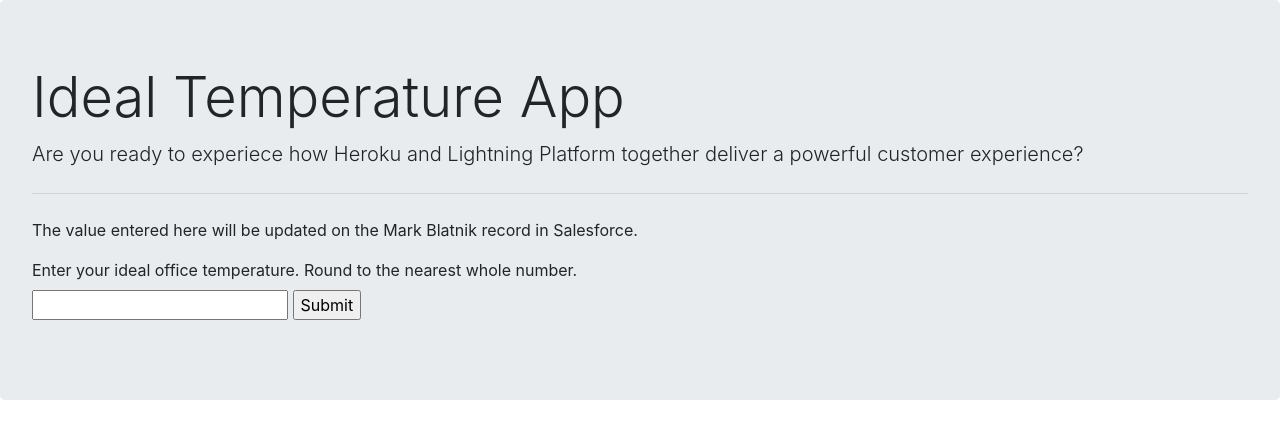
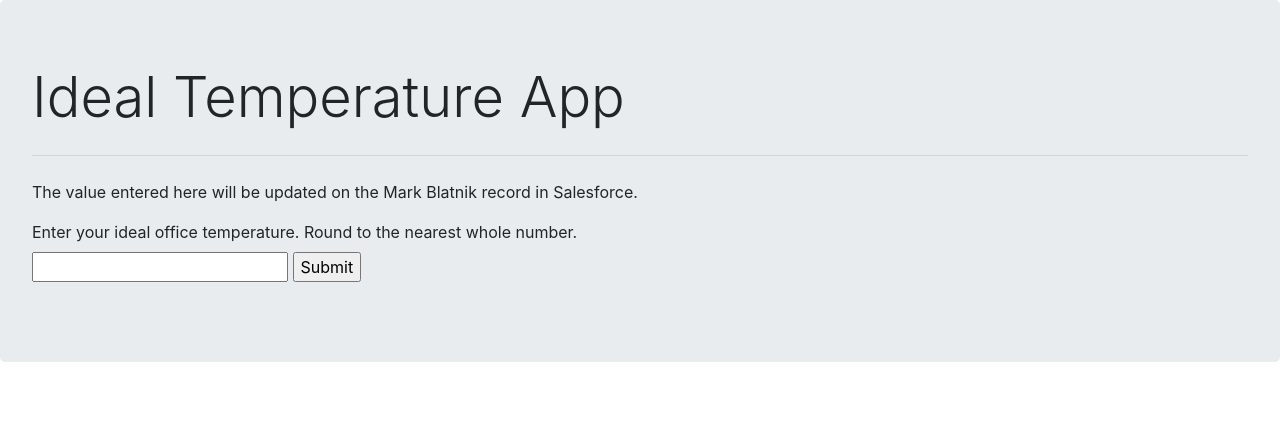
Before and after one commit to mablatnik/Ideal_Temperature, a Flask app: page / in a window 1280 px wide. Shown: the top 439 px of the page. Run offline with Flask 2, Linux system fonts and the light colour scheme; some libraries are stand-ins or nearby versions.

Commit message:
Updated templates.

```diff
--- a/templates/home.html
+++ b/templates/home.html
@@ -13,7 +13,6 @@
   <body>
     <div class="jumbotron">
       <h1 class="display-4">Ideal Temperature App</h1>
-      <p class="lead">Are you ready to experiece how Heroku and Lightning Platform together deliver a powerful customer experience?</p>
       <hr class="my-4">
       <p>The value entered here will be updated on the Mark Blatnik record in Salesforce.</p>
       <p class="lead">
--- a/templates/thank_you.html
+++ b/templates/thank_you.html
@@ -13,7 +13,6 @@
   <body>
     <div class="jumbotron">
       <h1 class="display-4">Ideal Temperature App</h1>
-      <p class="lead">Are you ready to experiece how Heroku and Lightning Platform together deliver a powerful customer experience?</p>
       <hr class="my-4">
       <p>You described your ideal office temperature as <b>{{session['temp']}}</b>. Feel free to change your mind.</p>
       <a href="https://idealtemperature.herokuapp.com/" class="btn btn-info" role="button">I changed my mind.</a>
```
